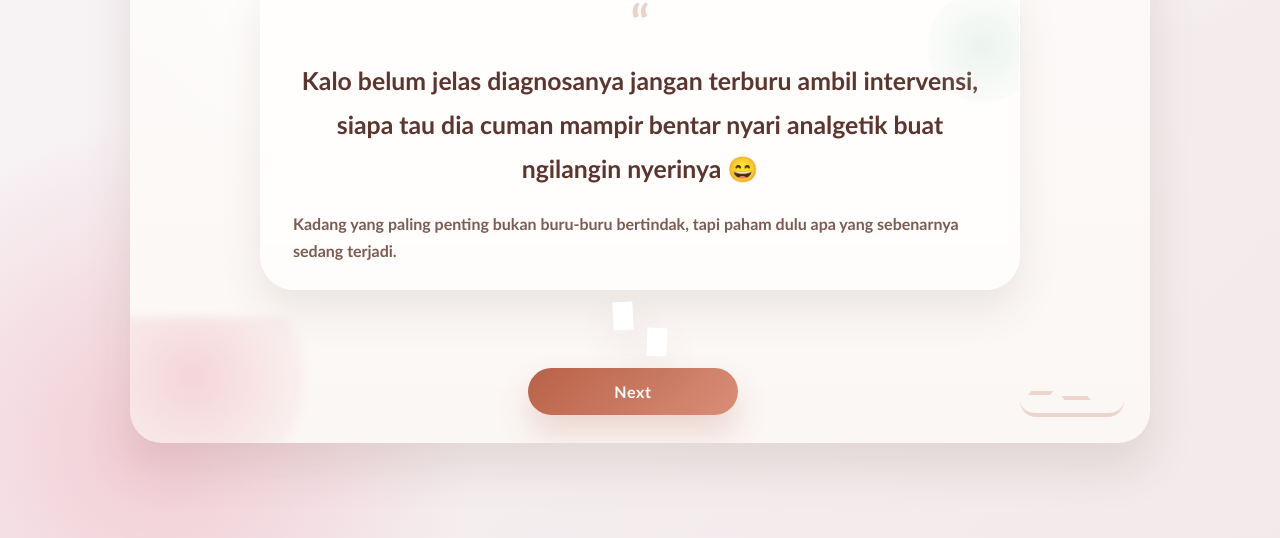
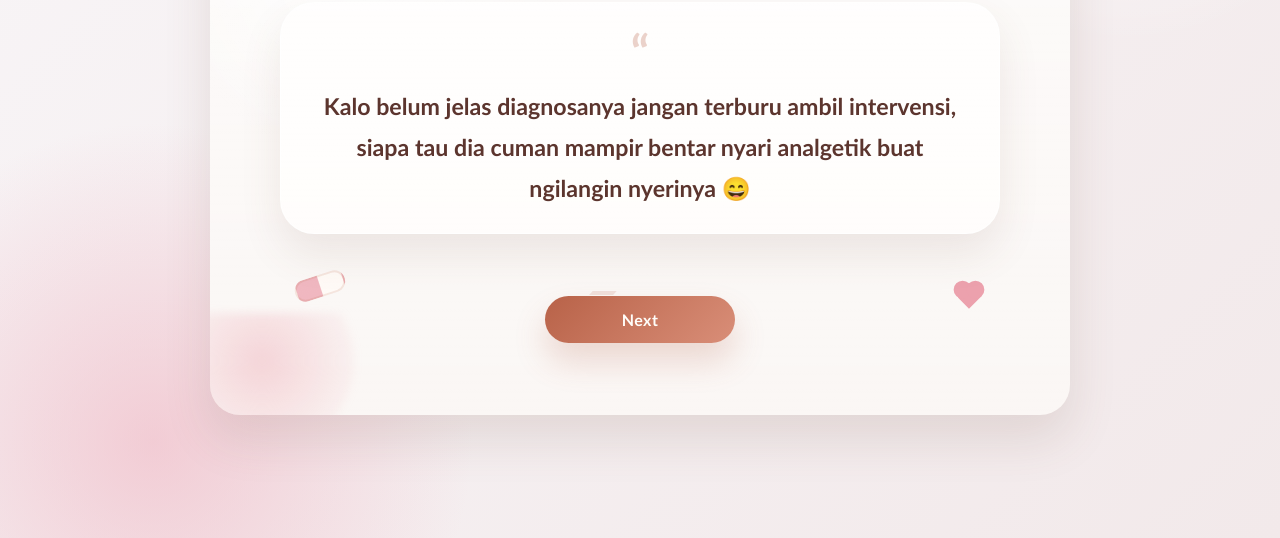
Before and after one commit to Rinka-63/Scrapt, a plain HTML site: page quote.html in a window 1280 px wide. Shown: the part 262-800 px from the top of the page. Drawn offline with Linux system fonts and the light colour scheme.

Commit message:
fix keypad

```diff
--- a/quote.html
+++ b/quote.html
@@ -15,14 +15,14 @@
       --accent: #b86248;
       --accent-soft: #d98e78;
       --mint: #b8d8c7;
-      --mint-deep: #6f8f7d;
+      --mint-deep: #6e8d7b;
       --gold: #efbf43;
       --rose: #eca1ad;
       --shadow: 0 24px 48px rgba(114, 79, 64, 0.14);
-      --panel-w: min(1020px, calc(100vw - 24px));
-      --page-pad: clamp(8px, 2vw, 24px);
-      --card-pad: clamp(14px, 2.4vw, 28px);
-      --gap: clamp(14px, 2vw, 24px);
+      --panel-w: min(860px, calc(100vw - 24px));
+      --page-pad: clamp(8px, 2vw, 20px);
+      --card-pad: clamp(14px, 2.6vw, 26px);
+      --gap: clamp(14px, 2vw, 20px);
     }
 
     * { box-sizing: border-box; }
@@ -45,7 +45,7 @@
     .shell {
       position: relative;
       width: var(--panel-w);
-      border-radius: 32px;
+      border-radius: 30px;
       padding: var(--card-pad);
       overflow: hidden;
       background:
@@ -69,33 +69,23 @@
       pointer-events: none;
     }
 
-    .decor {
-      position: absolute;
-      inset: 0;
-      pointer-events: none;
-    }
-
-    .blob,
-    .cross,
-    .heart-line,
-    .dots,
-    .spark,
-    .tape {
+    .decor { position: absolute; inset: 0; pointer-events: none; }
+    .cross, .dots, .spark, .tape, .blob, .ekg, .pill, .heart {
       position: absolute;
     }
 
     .blob {
-      left: -26px;
-      bottom: -24px;
-      width: 220px;
-      height: 150px;
+      left: -20px;
+      bottom: -18px;
+      width: 180px;
+      height: 120px;
       background: radial-gradient(circle at 40% 40%, rgba(236, 161, 173, 0.4), rgba(236, 161, 173, 0.08) 70%, transparent 72%);
       filter: blur(4px);
     }
 
     .cross {
-      right: 60px;
-      top: 20px;
+      right: 58px;
+      top: 18px;
       width: 30px;
       height: 30px;
     }
@@ -129,10 +119,10 @@
     }
 
     .spark {
-      left: 52%;
-      top: 86px;
-      width: 42px;
-      height: 42px;
+      right: 116px;
+      top: 92px;
+      width: 40px;
+      height: 40px;
     }
 
     .spark::before,
@@ -150,49 +140,16 @@
     .spark::before,
     .spark::after {
       width: 4px;
-      height: 42px;
+      height: 40px;
     }
 
     .spark::after { transform: rotate(90deg); }
-    .spark span { width: 4px; height: 32px; transform: rotate(45deg); }
-    .spark i { width: 4px; height: 32px; transform: rotate(-45deg); }
-
-    .heart-line {
-      right: 26px;
-      bottom: 26px;
-      width: 104px;
-      height: 42px;
-      border-bottom: 4px solid rgba(184, 98, 72, 0.32);
-      border-radius: 0 0 16px 16px;
-      opacity: 0.7;
-    }
-
-    .heart-line::before,
-    .heart-line::after {
-      content: "";
-      position: absolute;
-      border-bottom: 4px solid rgba(184, 98, 72, 0.32);
-    }
-
-    .heart-line::before {
-      left: 14px;
-      bottom: 18px;
-      width: 22px;
-      height: 11px;
-      transform: skewX(-38deg);
-    }
-
-    .heart-line::after {
-      left: 36px;
-      bottom: 13px;
-      width: 26px;
-      height: 18px;
-      transform: skewX(38deg);
-    }
+    .spark span { width: 4px; height: 30px; transform: rotate(45deg); }
+    .spark i { width: 4px; height: 30px; transform: rotate(-45deg); }
 
     .tape {
-      left: 34px;
-      top: 96px;
+      left: 20px;
+      top: 82px;
       width: 88px;
       height: 24px;
       background:
@@ -200,24 +157,85 @@
         repeating-linear-gradient(90deg, rgba(233,155,170,0.45), rgba(233,155,170,0.45) 2px, rgba(255,220,224,0.7) 2px, rgba(255,220,224,0.7) 4px),
         #f4c8cf;
       transform: rotate(-18deg);
-      opacity: 0.9;
+    }
+
+    .pill {
+      left: 84px;
+      bottom: 118px;
+      width: 52px;
+      height: 22px;
+      border-radius: 999px;
+      background: linear-gradient(90deg, rgba(236, 161, 173, 0.74) 0 50%, rgba(255, 250, 246, 0.94) 50% 100%);
+      border: 2px solid rgba(184, 98, 72, 0.14);
+      transform: rotate(-18deg);
+    }
+
+    .heart {
+      right: 92px;
+      bottom: 110px;
+      width: 18px;
+      height: 18px;
+      background: var(--rose);
+      transform: rotate(-45deg);
+      border-radius: 4px 0 0 0;
+    }
+
+    .heart::before,
+    .heart::after {
+      content: "";
+      position: absolute;
+      width: 18px;
+      height: 18px;
+      border-radius: 50%;
+      background: var(--rose);
+    }
+
+    .heart::before { top: -9px; left: 0; }
+    .heart::after { top: 0; left: 9px; }
+
+    .ekg {
+      left: 50%;
+      bottom: 102px;
+      width: 170px;
+      height: 42px;
+      transform: translateX(-50%);
+      opacity: 0.44;
+      border-bottom: 4px solid rgba(184, 98, 72, 0.34);
+    }
+
+    .ekg::before,
+    .ekg::after {
+      content: "";
+      position: absolute;
+      border-bottom: 4px solid rgba(184, 98, 72, 0.34);
+    }
+
+    .ekg::before {
+      left: 44px;
+      bottom: 14px;
+      width: 24px;
+      height: 18px;
+      transform: skewX(-42deg);
+    }
+
+    .ekg::after {
+      left: 72px;
+      bottom: 2px;
+      width: 30px;
+      height: 28px;
+      transform: skewX(42deg);
     }
 
     .content {
       position: relative;
       z-index: 1;
-      width: min(100%, 760px);
+      width: min(100%, 720px);
       margin: 0 auto;
       display: grid;
       gap: var(--gap);
-    }
-
-    .hero {
-      display: grid;
-      gap: 12px;
       justify-items: center;
       text-align: center;
-      padding-top: 8px;
+      padding: 4px 0 46px;
     }
 
     .eyebrow {
@@ -231,49 +249,28 @@
 
     .title {
       margin: 0;
-      font-size: clamp(2rem, 5vw, 4.2rem);
-      line-height: 0.92;
+      font-size: clamp(2rem, 6vw, 3.7rem);
+      line-height: 0.94;
       text-transform: uppercase;
       color: var(--accent);
-      max-width: 620px;
-    }
-
-    .subtitle {
-      margin: 0;
-      max-width: 520px;
-      color: var(--ink-soft);
-      font-weight: 700;
-      line-height: 1.55;
     }
 
     .quote-card {
-      position: relative;
-      padding: clamp(22px, 3vw, 34px) clamp(18px, 3vw, 32px) 24px;
+      width: 100%;
+      padding: clamp(20px, 3vw, 30px) clamp(18px, 3vw, 28px) 24px;
       border-radius: 34px;
       background:
         linear-gradient(180deg, rgba(255,255,255,0.84), rgba(255,255,255,0.68)),
         var(--paper-2);
       border: 1px solid rgba(255,255,255,0.84);
       box-shadow: 0 20px 42px rgba(114, 79, 64, 0.11);
-      overflow: hidden;
       display: grid;
-      gap: 16px;
-    }
-
-    .quote-card::before {
-      content: "";
-      position: absolute;
-      right: -20px;
-      top: 22px;
-      width: 112px;
-      height: 112px;
-      border-radius: 50%;
-      background: radial-gradient(circle, rgba(184,216,199,0.28), rgba(184,216,199,0.04) 72%, transparent 74%);
+      gap: 14px;
     }
 
     .quote-mark {
       margin: 0;
-      font-size: 3.1rem;
+      font-size: 3rem;
       line-height: 0.8;
       color: rgba(184, 98, 72, 0.28);
       font-weight: 900;
@@ -281,34 +278,22 @@
 
     blockquote {
       margin: 0;
-      font-size: clamp(1.08rem, 2vw, 1.55rem);
+      font-size: clamp(1.05rem, 2vw, 1.45rem);
       line-height: 1.78;
       color: var(--ink);
       font-weight: 800;
     }
 
-    .quote-footer {
-      display: grid;
-      gap: 14px;
-      padding-top: 4px;
+    .nurse-strip {
+      width: 100%;
+      display: flex;
+      flex-wrap: wrap;
+      justify-content: center;
+      gap: 10px;
+      margin-top: 4px;
     }
 
-    .caption {
-      margin: 0;
-      color: var(--ink-soft);
-      line-height: 1.68;
-      font-weight: 700;
-      text-align: left;
-    }
-
-    .meta-row {
-      display: flex;
-      flex-wrap: wrap;
-      gap: 10px;
-      justify-content: center;
-    }
-
-    .meta-pill {
+    .badge {
       padding: 9px 13px;
       border-radius: 999px;
       background: rgba(184, 216, 199, 0.28);
@@ -318,77 +303,26 @@
       letter-spacing: 0.04em;
     }
 
-    .bottom-strip {
-      display: grid;
-      grid-template-columns: minmax(0, 1fr) auto;
-      gap: 14px;
-      align-items: end;
-    }
-
-    .mini-note {
-      padding: 16px 18px;
-      border-radius: 24px;
-      background: rgba(255,255,255,0.58);
-      border: 1px solid rgba(184, 98, 72, 0.08);
-      text-align: left;
-    }
-
-    .mini-note p {
-      margin: 0;
-      color: var(--ink-soft);
-      line-height: 1.6;
-      font-weight: 700;
+    .button-row {
+      width: 100%;
+      display: flex;
+      justify-content: center;
+      margin-top: 18px;
     }
 
     .next-link {
       display: inline-flex;
       align-items: center;
       justify-content: center;
-      min-width: 210px;
-      padding: 14px 28px;
+      min-width: 190px;
+      padding: 14px 24px;
       border-radius: 999px;
       background: linear-gradient(135deg, var(--accent), var(--accent-soft));
       color: #fffdf9;
       text-decoration: none;
       font-weight: 800;
-      letter-spacing: 0.04em;
+      letter-spacing: 0.03em;
       box-shadow: 0 18px 32px rgba(184, 97, 71, 0.22);
-      transition: transform 0.2s ease;
-    }
-
-    .next-link:hover {
-      transform: translateY(-1px);
-    }
-
-    .photo-row {
-      display: grid;
-      grid-template-columns: 1fr 0.88fr;
-      gap: 14px;
-      align-items: start;
-    }
-
-    .polaroid {
-      background: #fff;
-      padding: 10px 10px 18px;
-      box-shadow: 0 18px 36px rgba(114, 79, 64, 0.12);
-    }
-
-    .polaroid.one { transform: rotate(-3deg); }
-    .polaroid.two { transform: rotate(2.4deg); margin-top: 26px; }
-
-    .photo {
-      width: 100%;
-      aspect-ratio: 4 / 4.4;
-      background-size: cover;
-      background-position: center;
-    }
-
-    .photo.one {
-      background-image: url("https://images.unsplash.com/photo-1584515933487-779824d29309?auto=format&fit=crop&w=900&q=80");
-    }
-
-    .photo.two {
-      background-image: url("https://images.unsplash.com/photo-1579684453377-927fbf58f4a7?auto=format&fit=crop&w=900&q=80");
     }
 
     @media (max-width: 640px) {
@@ -397,26 +331,13 @@
         padding: 14px;
       }
 
-      .content {
-        gap: 14px;
-      }
-
       .title {
         font-size: clamp(1.8rem, 9vw, 3rem);
-      }
-
-      .subtitle {
-        font-size: 0.92rem;
       }
 
       .quote-card {
         padding: 20px 16px 18px;
         border-radius: 26px;
-        gap: 14px;
-      }
-
-      .quote-mark {
-        font-size: 2.6rem;
       }
 
       blockquote {
@@ -424,30 +345,12 @@
         line-height: 1.72;
       }
 
-      .caption,
-      .mini-note p {
-        font-size: 0.9rem;
-      }
-
-      .meta-row {
-        justify-content: flex-start;
-      }
-
-      .bottom-strip,
-      .photo-row {
-        grid-template-columns: 1fr;
-      }
-
       .next-link {
         width: 100%;
       }
 
-      .polaroid.two {
-        margin-top: 0;
-      }
-
       .cross {
-        right: 52px;
+        right: 48px;
         top: 14px;
         transform: scale(0.82);
       }
@@ -458,24 +361,34 @@
       }
 
       .spark {
-        left: auto;
-        right: 78px;
-        top: 66px;
-        transform: scale(0.78);
+        right: 90px;
+        top: 74px;
+        transform: scale(0.82);
       }
 
       .tape {
-        left: 18px;
-        top: 82px;
+        left: 14px;
+        top: 76px;
         transform: rotate(-18deg) scale(0.84);
         transform-origin: left top;
       }
 
-      .heart-line {
-        right: 16px;
-        bottom: 18px;
-        transform: scale(0.8);
-        transform-origin: bottom right;
+      .pill {
+        left: 42px;
+        bottom: 106px;
+        transform: rotate(-18deg) scale(0.86);
+      }
+
+      .heart {
+        right: 50px;
+        bottom: 98px;
+        transform: rotate(-45deg) scale(0.86);
+      }
+
+      .ekg {
+        width: 132px;
+        bottom: 96px;
+        transform: translateX(-50%) scale(0.84);
       }
     }
   </style>
@@ -487,12 +400,13 @@
       <div class="cross"></div>
       <div class="dots"><span></span><span></span><span></span></div>
       <div class="spark"><span></span><i></i></div>
-      <div class="heart-line"></div>
       <div class="tape"></div>
+      <div class="pill"></div>
+      <div class="heart"></div>
+      <div class="ekg"></div>
     </div>
 
     <section class="content">
-      <section class="hero">
       <p class="eyebrow">Nursing Spirit</p>
       <h1 class="title">Quote</h1>
 
@@ -500,24 +414,15 @@
         <p class="quote-mark">&ldquo;</p>
         <blockquote>
           Kalo belum jelas diagnosanya jangan terburu ambil intervensi,
-            siapa tau dia cuman mampir bentar nyari analgetik buat ngilangin nyerinya 😄
+          siapa tau dia cuman mampir bentar nyari analgetik buat ngilangin nyerinya &#128516;
         </blockquote>
-
-          <div class="quote-footer">
-            <p class="caption">
-              Kadang yang paling penting bukan buru-buru bertindak, tapi paham dulu apa yang sebenarnya sedang terjadi.
-            </p>
-          </div>
       </article>
 
-        <section class="photo-row">
-          <div class="polaroid one"><div class="photo one"></div></div>
-          <div class="polaroid two"><div class="photo two"></div></div>
+      <section class="nurse-strip">
       </section>
 
-        <section class="bottom-strip">
+      <section class="button-row">
         <a class="next-link" href="bio.html">Next</a>
-        </section>
       </section>
     </section>
   </main>
```
Also changed, not shown: index.html (+4 -4 lines). Lines whose indentation alone changed are shown as unchanged.
